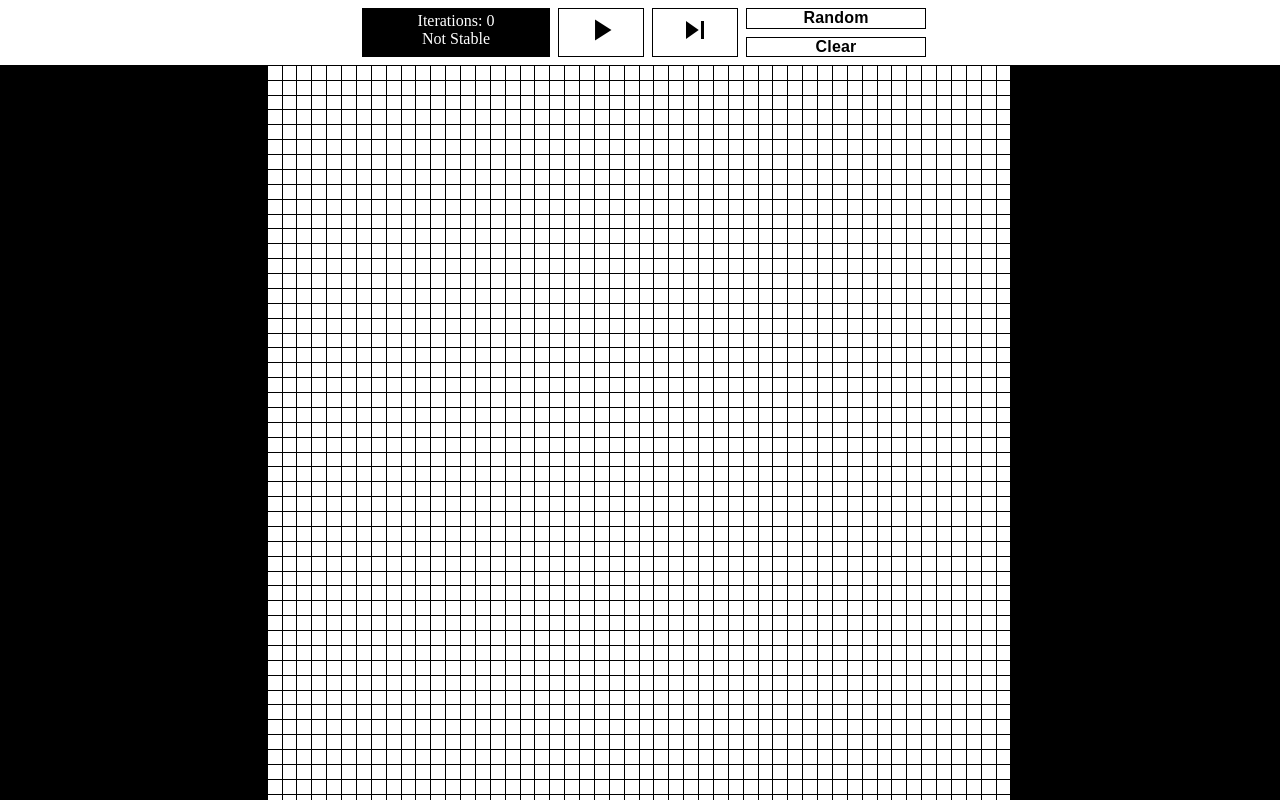
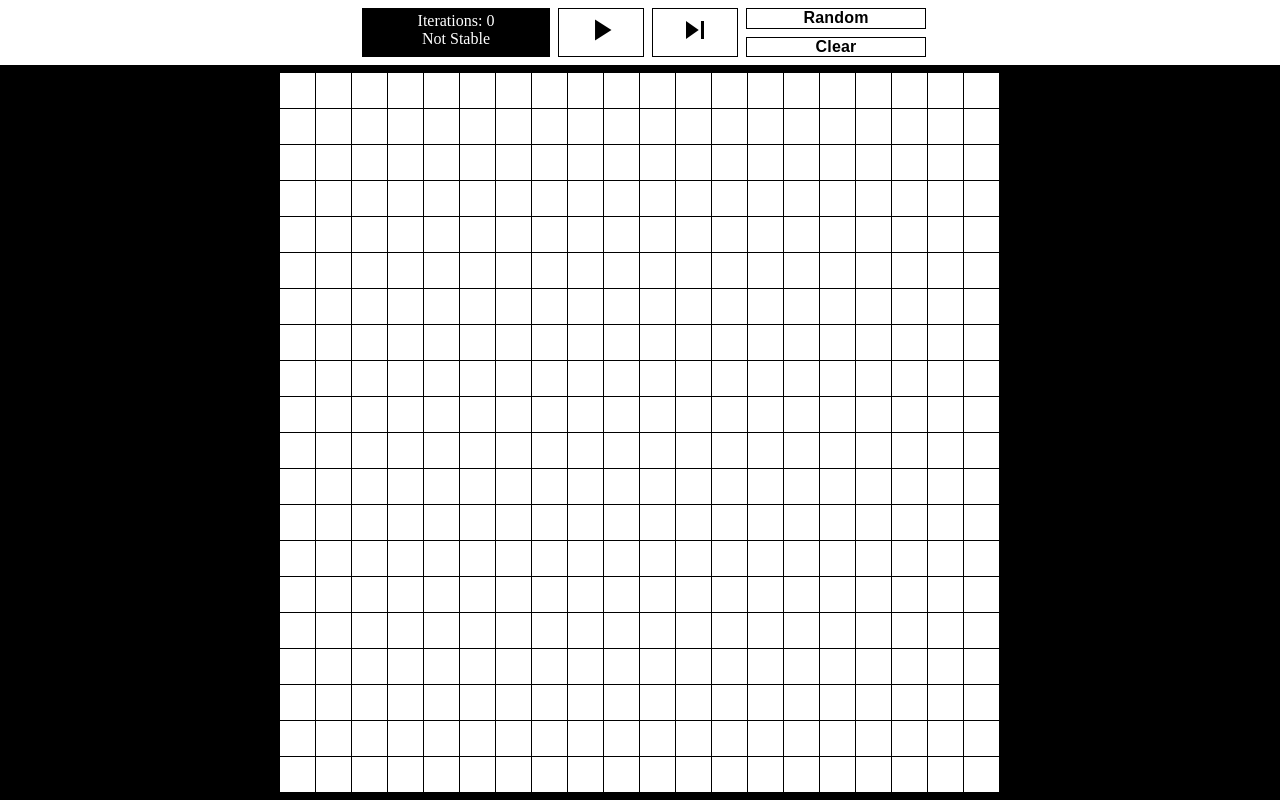
Before and after one commit to jakent/game-of-life-interactive, a React app: page / in a window 1280 px wide. Built offline with nearby package versions, Linux system fonts and the light colour scheme.

Commit message:
Fixing grid centering issue in Safari

```diff
--- a/src/components/Game/game.scss
+++ b/src/components/Game/game.scss
@@ -26,6 +26,10 @@ html, body {
   }
 
   .scrollable-body {
+    display: flex;
+    align-items: center;
+    justify-content: center;
+
     flex: 8;
     overflow-y: scroll
   }
--- a/src/components/Grid/grid.scss
+++ b/src/components/Grid/grid.scss
@@ -2,6 +2,7 @@
 
 .grid {
   height: 100%;
+  flex-grow: 1;
 
   display: flex;
   justify-content: center;
@@ -12,7 +13,7 @@
 
 .centered {
   flex: 1;
-  max-width: 93vh;
+  max-width: 90vh;
 }
 
 .row {
--- a/src/store/index.js
+++ b/src/store/index.js
@@ -10,7 +10,7 @@ export const reset = (data) => ({type: 'RESET', data});
 export const changeGridSize = (data) => ({type: 'CHANGE_GRID_SIZE', data});
 export const clearGrid = (random) => ({type: 'CLEAR_GRID', random});
 
-const size = 50;
+const size = 20;
 
 export const defaultState = {
   grid: Grid.createEmpty(size, size),
```
